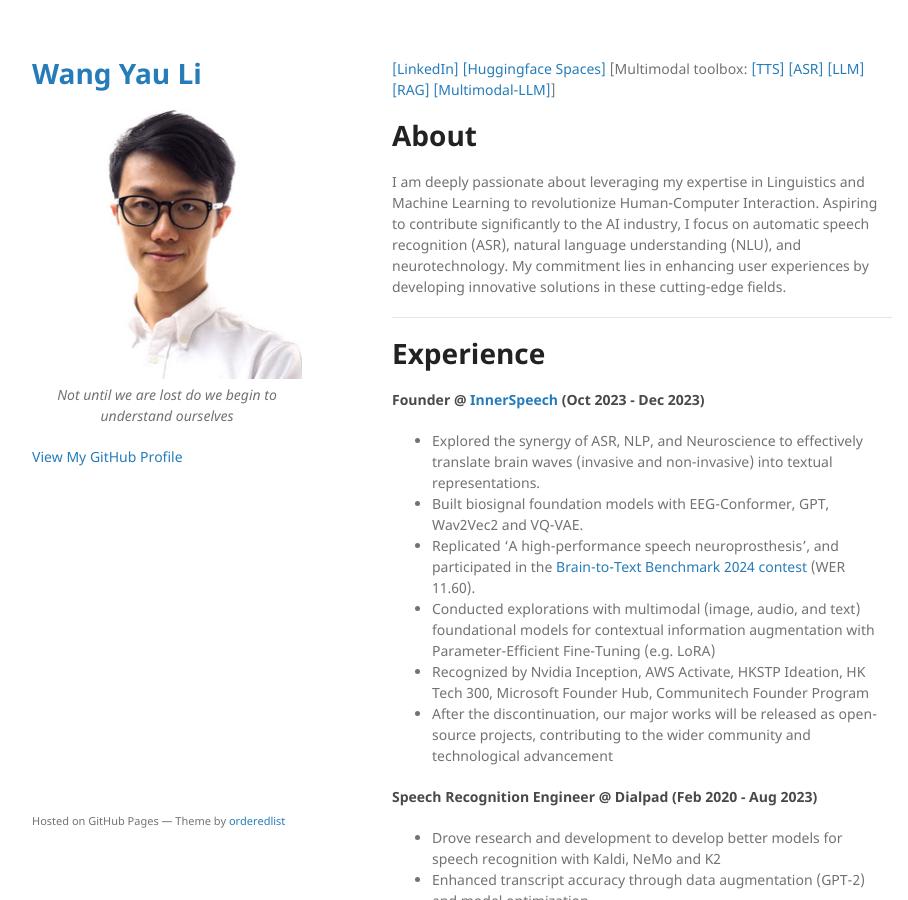
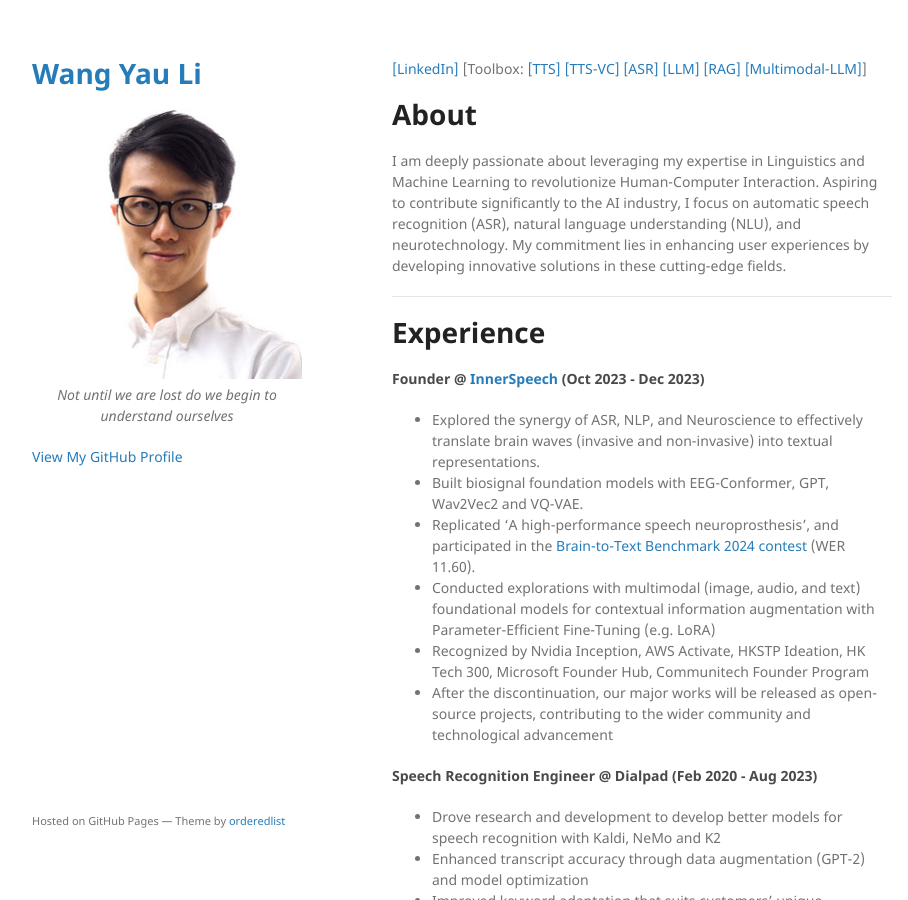
Before and after one commit to kennethli319/kennethli319.github.io, a Jekyll site: the page built from index.md, in a window 1280 px wide and 900 px high. Shown: the whole window, without its empty margins (178-1086 px from the left). Built offline with Jekyll 4.4.1, drawn with Linux system fonts in a browser that asks for light colours.

Commit message:
add tools, update info

```diff
--- a/index.md
+++ b/index.md
@@ -2,7 +2,7 @@
 layout: default
 ---
 
-[[LinkedIn]](https://www.linkedin.com/in/wang-yau-li/) [[Huggingface Spaces]](https://huggingface.co/kennethli319) [Multimodal toolbox: [[TTS]](https://huggingface.co/spaces/kennethli319/TTS-toolbox) [[ASR]](https://huggingface.co/spaces/kennethli319/ASR-toolbox) [[LLM]](https://huggingface.co/spaces/kennethli319/mpt-7b-instruct-rust) [[RAG]](https://huggingface.co/spaces/kennethli319/mpt-7b-instruct-rust) [[Multimodal-LLM]](https://huggingface.co/spaces/kennethli319/mpt-7b-instruct-rust)]
+[[LinkedIn]](https://www.linkedin.com/in/wang-yau-li/) [Toolbox: [[TTS]](https://huggingface.co/spaces/kennethli319/TTS-toolbox) [[TTS-VC]](https://huggingface.co/spaces/kennethli319/TTS-toolbox) [[ASR]](https://huggingface.co/spaces/kennethli319/ASR-toolbox) [[LLM]](https://huggingface.co/spaces/kennethli319/mpt-7b-instruct-rust) [[RAG]](https://huggingface.co/spaces/kennethli319/mpt-7b-instruct-rust) [[Multimodal-LLM]](https://huggingface.co/spaces/kennethli319/mpt-7b-instruct-rust)]
 # About
 
 I am deeply passionate about leveraging my expertise in Linguistics and Machine Learning to revolutionize Human-Computer Interaction. Aspiring to contribute significantly to the AI industry, I focus on automatic speech recognition (ASR), natural language understanding (NLU), and neurotechnology. My commitment lies in enhancing user experiences by developing innovative solutions in these cutting-edge fields.
```
